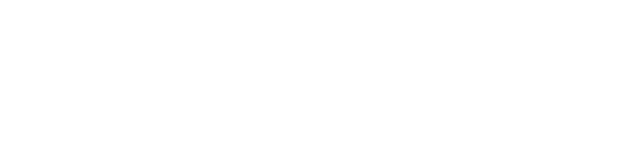
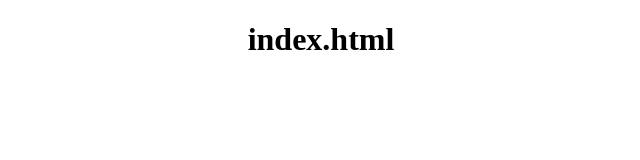
Before and after one commit to Mustard4868/soggy-filters, a plain HTML site: page web/index.html in a window 1280 px wide. Shown: the whole page, without its empty margins (319-959 px from the left). Drawn offline with Linux system fonts and the light colour scheme.

Commit message:
Add simple examples

```diff
--- a/web/index.html
+++ b/web/index.html
@@ -3,9 +3,10 @@
 <head>
     <meta charset="UTF-8">
     <meta name="viewport" content="width=device-width, initial-scale=1.0">
+    <link rel="stylesheet" href="styles.css">
     <title>Document</title>
 </head>
 <body>
-
+       <h1>index.html</h1>
 </body>
 </html>
--- /dev/null
+++ b/web/styles.css
@@ -0,0 +1,3 @@
+body {
+    text-align: center;
+}
```
Also changed, not shown: 1 other file.
